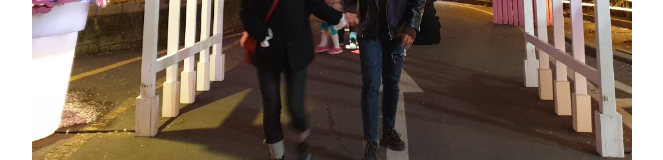
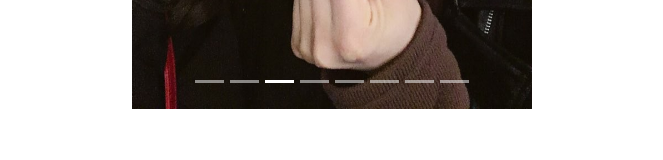
Before and after one commit to TeamMarvel/TeamMarvel.github.io, a website with bundled scripts: page indexMinJ.html in a window 1280 px wide. Shown: the part 2577-2737 px from the top of the page, without its empty margins (308-971 px from the left). Built offline with nearby package versions, Linux system fonts and the light colour scheme.

Commit message:
Update indexMinJ.html

```diff
--- a/indexMinJ.html
+++ b/indexMinJ.html
@@ -137,11 +137,16 @@
       <h2 class="text-center text-uppercase text-secondary mb-0">꾸님의 갤러리</h2>
       <hr class="star-dark mb-5">
 
-      <div class="carousel slide" id="carousel01" data-ride="carousel" data-interval="2000" style="width:600px; margin:0 auto">
+      <div class="carousel slide" id="carousel01" data-ride="carousel" data-interval="2000" style="width:400px; margin:0 auto">
           <ol class="carousel-indicators">
               <li data-target="#carousel01" data-slide-to="0" class="active"></li>
               <li data-target="#carousel01" data-slide-to="1"></li>
               <li data-target="#carousel01" data-slide-to="2"></li>
+              <li data-target="#carousel01" data-slide-to="3"></li>
+              <li data-target="#carousel01" data-slide-to="4"></li>
+              <li data-target="#carousel01" data-slide-to="5"></li>
+              <li data-target="#carousel01" data-slide-to="6"></li>
+              <li data-target="#carousel01" data-slide-to="7"></li>
           </ol>
           <div class="carousel-inner">
               <div class="carousel-item active">
```
